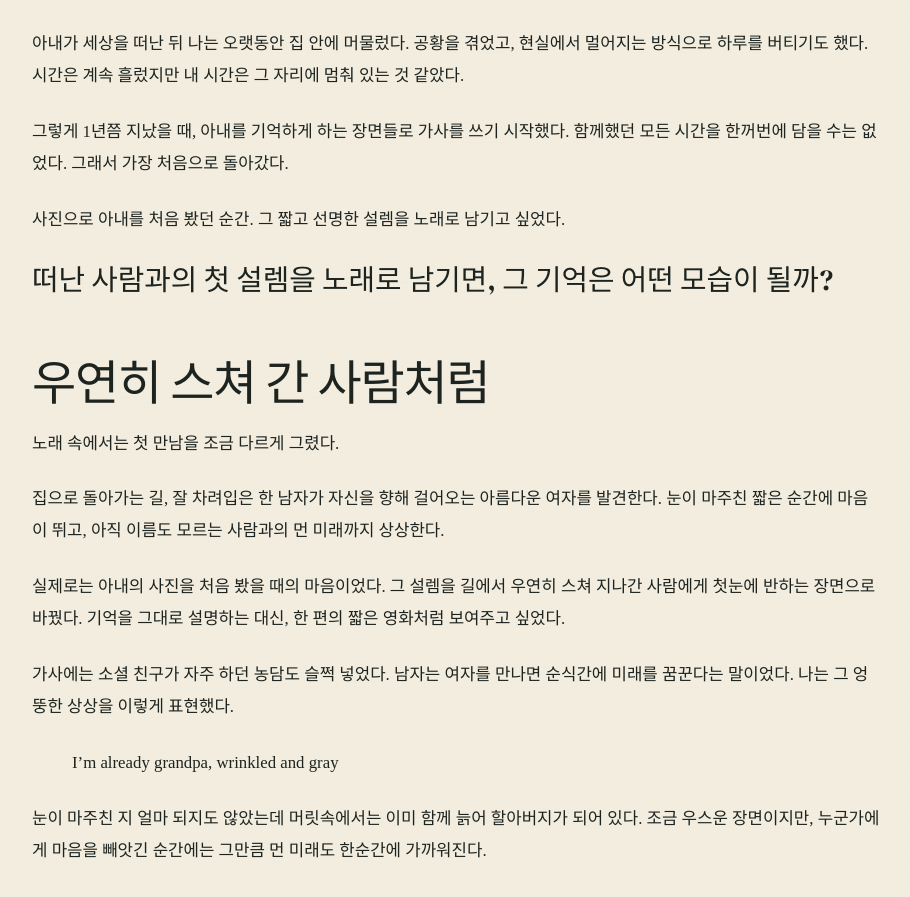
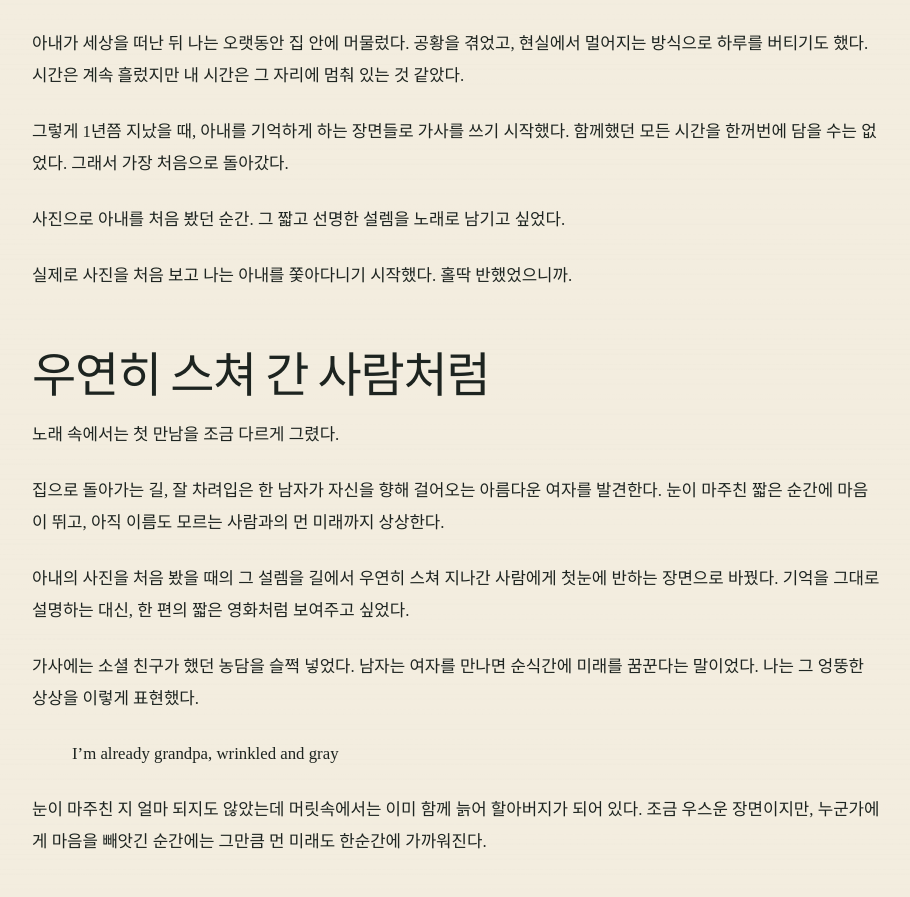
Before and after one commit to babypaunch/babypaunch.github.io, a Jekyll site: the page built from _posts/2026-08-26-sweet-like-cookies.md, in a window 1280 px wide and 900 px high, scrolled down 799 px. Shown: the top 897 px of the window, without its empty margins (183-1093 px from the left). Built offline with Jekyll 4.4.1, drawn with Linux system fonts in a browser that asks for light colours; some web fonts are replaced; some of the changed text lies outside the part shown.

Commit message:
fix(blog): Sweet Like Cookies 본문 표현 보완

```diff
--- a/_posts/2026-08-26-sweet-like-cookies.md
+++ b/_posts/2026-08-26-sweet-like-cookies.md
@@ -23,7 +23,7 @@ tags:
 
 사진으로 아내를 처음 봤던 순간. 그 짧고 선명한 설렘을 노래로 남기고 싶었다.
 
-<p class="article-question">떠난 사람과의 첫 설렘을 노래로 남기면, 그 기억은 어떤 모습이 될까?</p>
+실제로 사진을 처음 보고 나는 아내를 쫓아다니기 시작했다. 홀딱 반했었으니까.
 
 ## 우연히 스쳐 간 사람처럼
 
@@ -31,9 +31,9 @@ tags:
 
 집으로 돌아가는 길, 잘 차려입은 한 남자가 자신을 향해 걸어오는 아름다운 여자를 발견한다. 눈이 마주친 짧은 순간에 마음이 뛰고, 아직 이름도 모르는 사람과의 먼 미래까지 상상한다.
 
-실제로는 아내의 사진을 처음 봤을 때의 마음이었다. 그 설렘을 길에서 우연히 스쳐 지나간 사람에게 첫눈에 반하는 장면으로 바꿨다. 기억을 그대로 설명하는 대신, 한 편의 짧은 영화처럼 보여주고 싶었다.
+아내의 사진을 처음 봤을 때의 그 설렘을 길에서 우연히 스쳐 지나간 사람에게 첫눈에 반하는 장면으로 바꿨다. 기억을 그대로 설명하는 대신, 한 편의 짧은 영화처럼 보여주고 싶었다.
 
-가사에는 소셜 친구가 자주 하던 농담도 슬쩍 넣었다. 남자는 여자를 만나면 순식간에 미래를 꿈꾼다는 말이었다. 나는 그 엉뚱한 상상을 이렇게 표현했다.
+가사에는 소셜 친구가 했던 농담을 슬쩍 넣었다. 남자는 여자를 만나면 순식간에 미래를 꿈꾼다는 말이었다. 나는 그 엉뚱한 상상을 이렇게 표현했다.
 
 > I'm already grandpa, wrinkled and gray
 
@@ -59,7 +59,7 @@ tags:
 
 한국어로 가사를 모두 스케치한 뒤 번역기를 이용해 영어로 옮겼다. 그대로 번역하면 노래가 되지 않았기 때문에 의미를 지키면서도 발음과 길이, 라임이 자연스럽게 이어지도록 계속 고쳤다.
 
-이 작업을 하며 가사가 노래의 방향을 얼마나 크게 결정하는지 새삼 느꼈다. 지금도 영감이 떠오를 때마다 여러 가사를 적어두고 있다. 멜로디가 시작되기 전, 노래는 이미 몇 줄의 문장 안에서 자신의 표정과 장면을 만들고 있었다.
+이 작업을 하며 가사가 노래의 방향을 얼마나 크게 결정하는지 새삼 느꼈다. 지금도 영감이 떠오를 때마다 여러 가사를 적어두고 있다.
 
 ## 내 이름을 넣은 첫 노래
 
@@ -71,7 +71,7 @@ tags:
 
 조금 쑥스럽더라도 이 노래가 어디에서 시작됐는지 숨기고 싶지 않았다. 내 기억에서 태어난 노래이고, 내가 직접 전하고 싶은 설렘이기 때문이다.
 
-이 노래가 누군가에게는 사랑하는 사람을 위한 작은 세레나데가 되었으면 한다. 내가 간직했던 두근거림이 노래를 건너 다른 누군가의 마음에도 닿기를 바란다.
+이 노래가 누군가에게는 사랑하는 사람을 위한 작은 세레나데가 되었으면 한다. 내가 간직했던 두근거림이 노래를 도구 삼아 다른 누군가의 마음에도 닿기를 바란다.
 
 <div class="music-video">
   <iframe src="https://www.youtube-nocookie.com/embed/t6aQ-sHDGBA?rel=0" title="Sweet Like Cookies — YouTube 영상 플레이어" loading="lazy" allow="accelerometer; autoplay; clipboard-write; encrypted-media; gyroscope; picture-in-picture" referrerpolicy="strict-origin-when-cross-origin" allowfullscreen></iframe>
```
Also changed, not shown: _posts/2026-08-26-sweet-like-cookies-en.md (+5 -5 lines).
